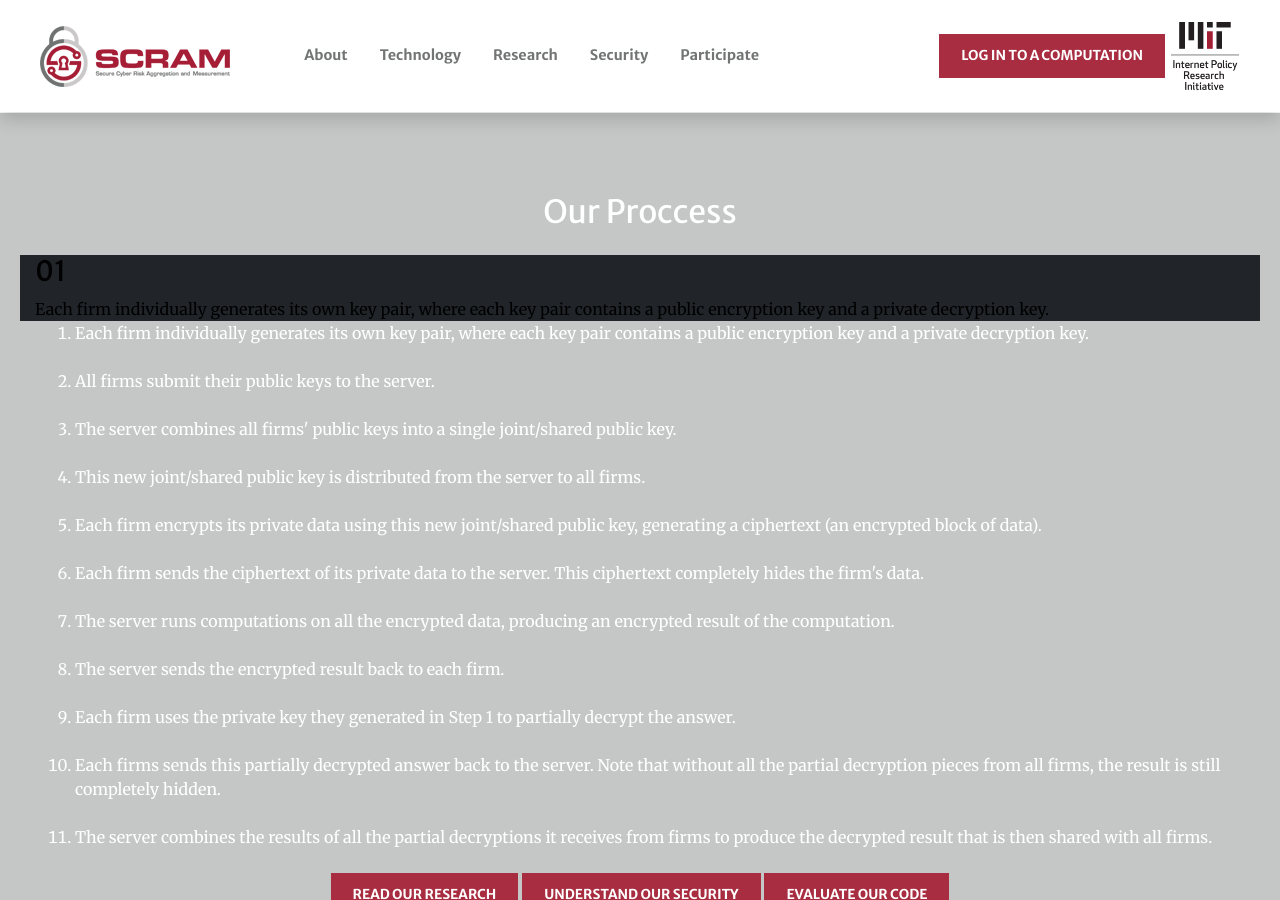
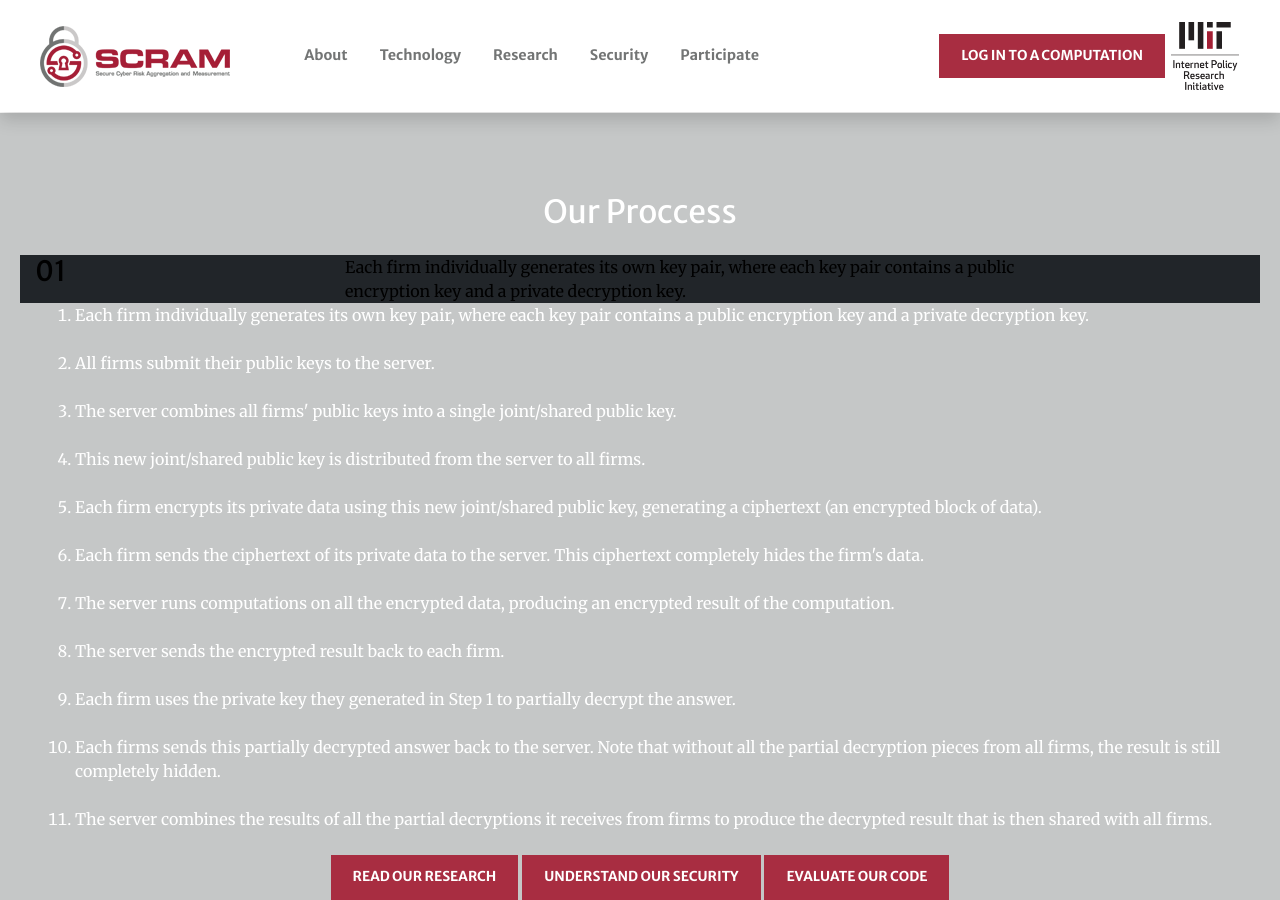
Before and after one commit to jisqyv/MIT, a Jekyll site: the page built from technology.md, in a window 1280 px wide and 900 px high, scrolled down 1938 px. Built offline with Jekyll 4.4.1, drawn with Linux system fonts in a browser that asks for light colours; nearby versions of some CDN libraries.

Commit message:
Update aside-technology.html

```diff
--- a/_includes/aside-technology.html
+++ b/_includes/aside-technology.html
@@ -2,8 +2,8 @@
   <div class="container ">
     <h2 class="mb-4 text-center">{{ section.title }}</h2>
 	  <div class="row" style="background-color:#212529;color:#000;">
-    <div class="col-xs-12 col-sm-6 col-lg-4" ><h3>01</h3></div>
-    <div class="col-xs-12 col-sm-6 col-lg-8" >Each firm individually generates its own key pair, where each key pair contains a public encryption key and a private decryption key.</div>
+    <div class="col-xs-12 col-sm-6 col-lg-3" ><h3>01</h3></div>
+    <div class="col-xs-12 col-sm-6 col-lg-7" >Each firm individually generates its own key pair, where each key pair contains a public encryption key and a private decryption key.</div>
   </div>
 
 	<ol>
```
